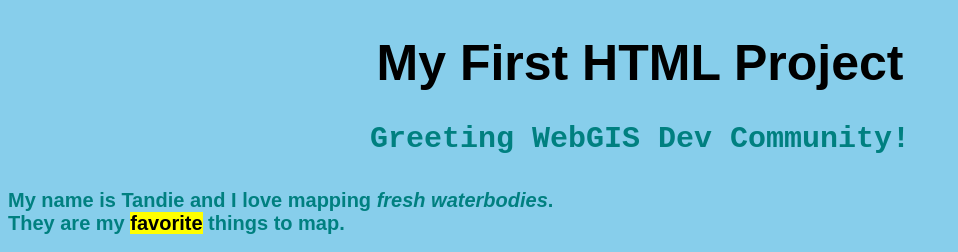
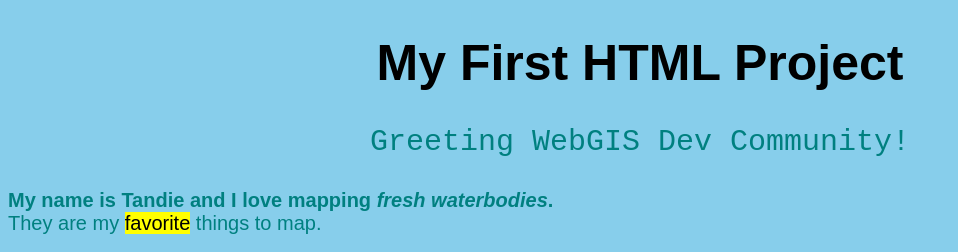
Before and after one commit to nolady23/WebGIS_Projects.github.io, a plain HTML site: page webpage1.html in a window 1280 px wide. Shown: the top 252 px of the page, without its empty margins (0-958 px from the left). Drawn offline with Linux system fonts and the light colour scheme.

Commit message:
Refactor HTML structure and improve formatting

```diff
--- a/webpage1.html
+++ b/webpage1.html
@@ -5,13 +5,13 @@
   <title></title>
 </head>
 <body style="background-color:skyblue;">
-  <h1 style="font-size: 50px;font-family:Arial, Helvetica, sans-serif; text-align:center;">My First HTML Project
-    <p style="font-size: 30px;font-family:'Courier New', Courier, monospace;color:teal;">Greeting WebGIS Dev Community!
-    </p>
-    </h1>
-    <p style="font-size: 20px;font-family:'Arial', 'Helvetica', sans-serif; color:teal;"><b></mark>My name is Tandie and I <strong>love</strong> mapping <em>fresh waterbodies</em>.<br>
-      They are my <mark>favorite</mark> things to map.
-    </p>
+  <h1 style="font-size: 50px;font-family:Arial, Helvetica, sans-serif; text-align:center;">My First HTML Project</h1>
+  <p style="font-size: 30px;font-family:'Courier New', Courier, monospace;color:teal; text-align:center;">Greeting WebGIS Dev Community!</p>
+
+  <p style="font-size: 20px;font-family:'Arial', 'Helvetica', sans-serif; color:teal;">
+    <b>My name is Tandie and I <strong>love</strong> mapping <em>fresh waterbodies</em>.</b><br>
+    They are my <mark>favorite</mark> things to map.
+  </p>
 
 	<h2 style="font-size: 20px;font-family:'Arial', 'Helvetica', sans-serif; color:teal; border:10px solid teal; padding: 30px; margin: 20px; width:15%">Interests:
   	<ul>
@@ -22,7 +22,10 @@
   </h2>
   <a href="https://science.nasa.gov/earth/earth-observatory/mississippi-river-delta-8103/" target="_blank">NASA.gov</a><br>
   <a href="https://www.nps.gov/locations/lowermsdeltaregion/history-and-culture-of-the-mississippi-delta-region.htm" target="_blank">NPS.gov</a><br><br>
-  <img src="https://eoimages.gsfc.nasa.gov/images/imagerecords/8000/8103/missdelta_etm_2001288_lrg.jpg" width="600" height="600" title="Mississippi River Delta">
+
+  <a href="https://science.nasa.gov/earth/earth-observatory/mississippi-river-delta-8103/" target="_blank">
+	<img src="https://eoimages.gsfc.nasa.gov/images/imagerecords/8000/8103/missdelta_etm_2001288_lrg.jpg" width="600" height="600" title="Mississippi River Delta">
+  </a>
 
 </body>
 </html>
```
